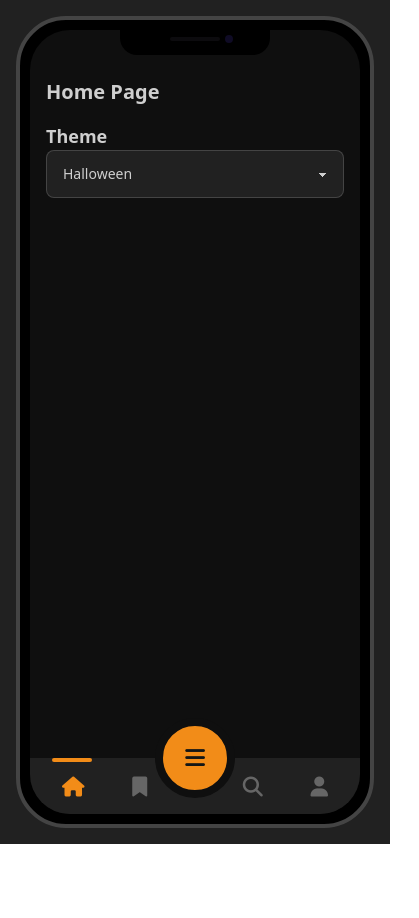
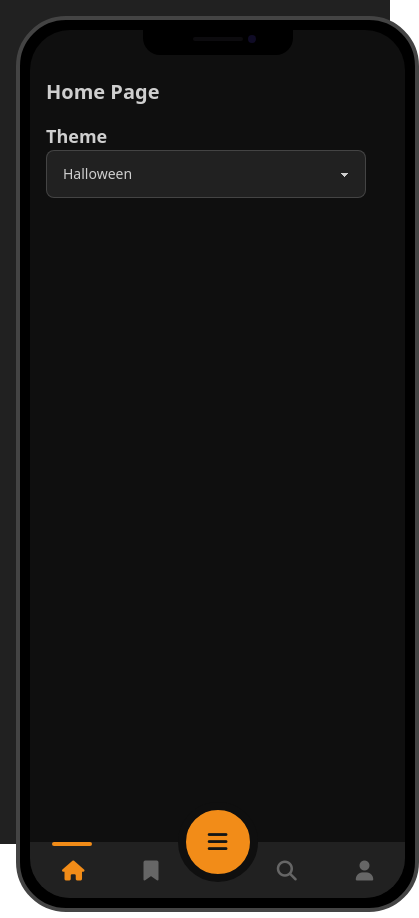
Before and after one commit to nathantipton/view-transitions-api-demo, a SvelteKit app: page / in a window 390 px wide. Shown: the whole page, 419 px wide, since content can reach past the window. Before the commit the page ends 844 px from the top, so only its background shows below. Built offline with nearby package versions, Linux system fonts and the light colour scheme.

Commit message:
adding constraints to phone size

```diff
--- a/src/routes/+layout.svelte
+++ b/src/routes/+layout.svelte
@@ -1,15 +1,11 @@
 <script lang="ts">
-  import ThemePicker from '../lib/components/ui/ThemePicker.svelte';
+  import ThemePicker from "../lib/components/ui/ThemePicker.svelte";
 
   import "../app.css";
   import BottomNavBar from "$lib/components/ui/BottomNavBar.svelte";
   import { onNavigate } from "$app/navigation";
   import { fade, slide } from "svelte/transition";
   import { page } from "$app/stores";
-  import { onMount } from "svelte";
-  import { browser } from "$app/environment";
-  import { themeStore, themes } from "$lib/stores/ui/theme.store";
-  import type { Unsubscriber } from "svelte/motion";
 
   onNavigate((navigation) => {
     if (!document.startViewTransition) return;
@@ -21,11 +17,10 @@
       });
     });
   });
-
 </script>
 
 <div class="container max-w-md mx-auto p-4 h-screen-safe">
-  <div class="mockup-phone w-full h-full">
+  <div class="mockup-phone aspect-iphone h-iphone">
     <div class="camera" />
     <div class="display h-full">
       <div
@@ -40,7 +35,7 @@
               <slot />
               <div class="py-4">
                 <h5>Theme</h5>
-                <ThemePicker></ThemePicker>
+                <ThemePicker />
               </div>
             </div>
           </div>
--- a/tailwind.config.js
+++ b/tailwind.config.js
@@ -5,6 +5,10 @@ export default {
     extend: {
       height: {
         "screen-safe": "100svh",
+        iphone: "56rem",
+      },
+      aspectRatio: {
+        iphone: ["9/20"],
       },
     },
   },
```
